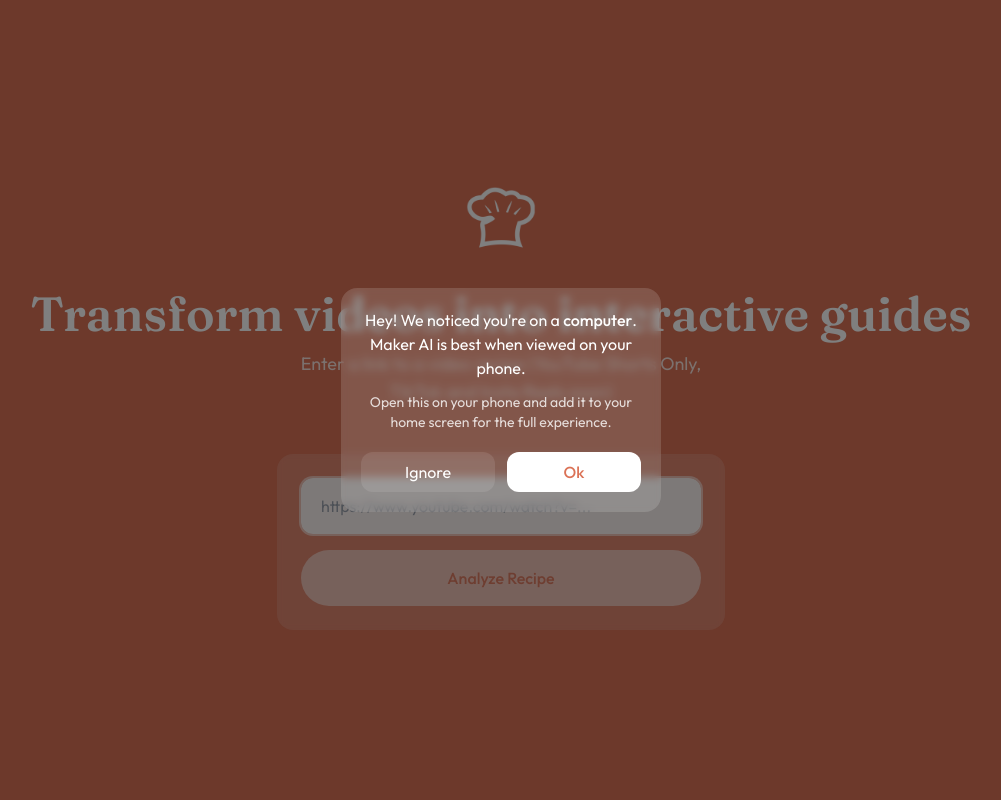
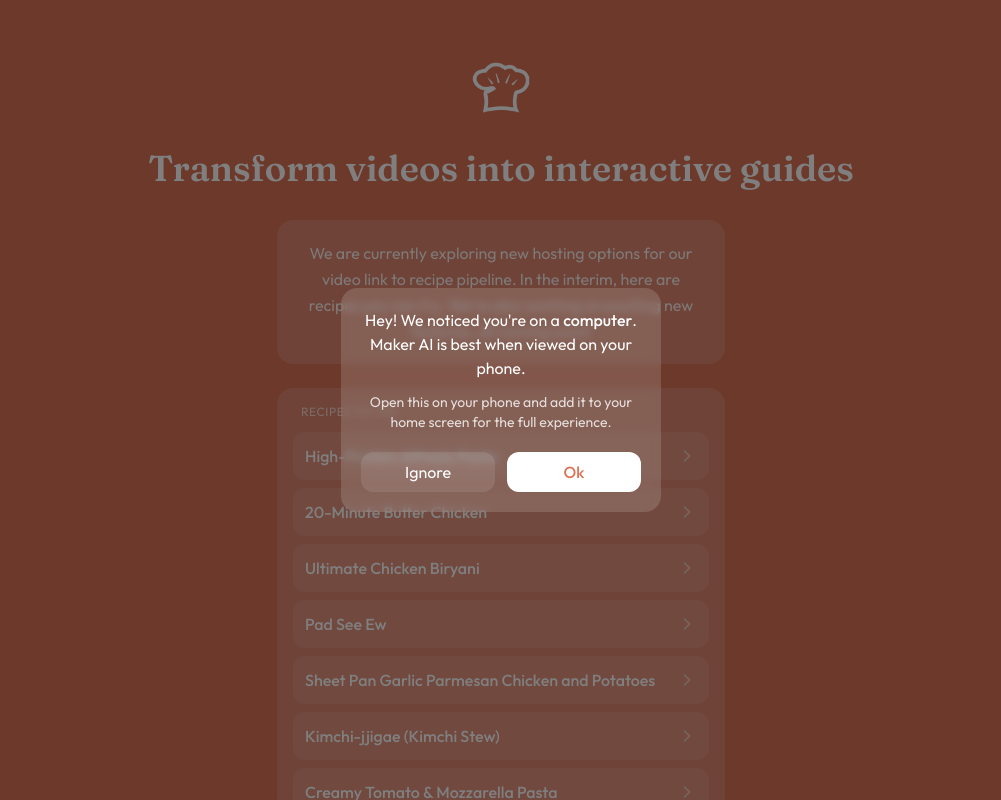
Before and after one commit to shrish346/cookingTool, a React (Vite) app in the folder frontend/: page / in a window 1280 px wide. Shown: the whole page, without its empty margins (139-1140 px from the left). Built offline with nearby package versions, Linux system fonts and the light colour scheme; no server answers.

Commit message:
created a notice mode while backend is down. this shows a notice, saying the reason why the backend is down, and just lists existing recipes that don't need the backend to be viewed (since this is done all via a cloudflare worker)

```diff
--- a/frontend/src/App.tsx
+++ b/frontend/src/App.tsx
@@ -1,14 +1,15 @@
 import { useState, useEffect, useCallback } from 'react'
 import { Analytics } from '@vercel/analytics/react'
-import { LandingView, LoadingView, RecipeView, CookingView } from './views'
+import { LandingView, BrowseView, LoadingView, RecipeView, CookingView } from './views'
 import { useSavedRecipe } from './hooks'
 import { api, ApiError } from './api/client'
 import { prefetchClips } from './api/prefetchClips'
 import { fetchStoredRecipe, requestedRecipeId } from './api/storedRecipe'
 import { trackEvent, platformFromVideoId } from './lib/analytics'
+import { SITE_NOTICE, BROWSE_RECIPES, noticeMode } from './config/site'
 import type { Recipe, StatusResponse } from './types'
 
-type AppState = 'landing' | 'loading' | 'recipe' | 'cooking'
+type AppState = 'landing' | 'browse' | 'loading' | 'recipe' | 'cooking'
 
 // How long the loading screen will wait on clip downloads before showing the recipe
 // anyway. Long enough for a handful of clips on a slow phone connection; short enough
@@ -16,10 +17,14 @@
 const CLIP_WARM_TIMEOUT_MS = 20_000
 
 export default function App() {
-  // App state
-  const [state, setState] = useState<AppState>('landing')
+  // App state. Notice mode (config/site.ts) swaps the link-entry landing for the notice
+  // and the stored-recipe list; every other state behaves identically in both modes.
+  const [state, setState] = useState<AppState>(noticeMode ? 'browse' : 'landing')
   const [isValidating, setIsValidating] = useState(false)
   const [error, setError] = useState<string>()
+
+  // The recipe being pulled out of storage from the browse list, if any.
+  const [browseLoadingId, setBrowseLoadingId] = useState<string>()
 
   // Loading state
   const [jobId, setJobId] = useState<string>()
@@ -46,7 +51,9 @@
   // On mount: `?recipe=<video_id>` reads that recipe straight from object storage and
   // skips the API entirely, so the recipe and cooking views can be worked on without
   // running the backend. It takes precedence over whatever is in localStorage.
-  // Otherwise, rehydrate the saved recipe as usual.
+  // Otherwise, rehydrate the saved recipe as usual - except in notice mode, where a
+  // returning visitor should land on the notice rather than be dropped straight back
+  // into whatever they last opened, having never seen why the pipeline is offline.
   useEffect(() => {
     const storedId = requestedRecipeId()
 
@@ -62,7 +69,7 @@
       return
     }
 
-    if (savedRecipe.recipe && state === 'landing') {
+    if (!noticeMode && savedRecipe.recipe && state === 'landing') {
       setRecipe(savedRecipe.recipe)
       setClipsReady(savedRecipe.recipe.clips_ready)
       setState('recipe')
@@ -255,6 +262,25 @@
     }
   }, [setSavedRecipe])
 
+  // Open a recipe from the browse list. Reads it straight out of object storage, the
+  // same path `?recipe=` takes - no API call, so this works with the backend down.
+  // Deliberately does not write to localStorage: that single slot belongs to a recipe
+  // the user actually generated, and notice mode doesn't rehydrate from it anyway.
+  const handleSelectStored = useCallback((videoId: string) => {
+    setError(undefined)
+    setBrowseLoadingId(videoId)
+
+    fetchStoredRecipe(videoId)
+      .then((stored) => {
+        setRecipe(stored)
+        setClipsReady(stored.clips_ready)
+        setState('recipe')
+        trackEvent('browse_recipe_opened', { platform: platformFromVideoId(videoId) })
+      })
+      .catch((err: Error) => setError(err.message))
+      .finally(() => setBrowseLoadingId(undefined))
+  }, [])
+
   // Navigation handlers
   const handleStartCooking = useCallback(() => {
     setHasStartedCooking(true)
@@ -283,7 +309,7 @@
     setProgress(0)
     setError(undefined)
     setSavedRecipe({ recipe: null, savedAt: null })
-    setState('landing')
+    setState(noticeMode ? 'browse' : 'landing')
   }, [state, setSavedRecipe])
 
   // Render current view
@@ -294,6 +320,16 @@
         <LandingView
           onSubmit={handleSubmit}
           isValidating={isValidating}
+          error={error}
+        />
+      )}
+
+      {state === 'browse' && (
+        <BrowseView
+          notice={SITE_NOTICE}
+          recipes={BROWSE_RECIPES}
+          onSelect={handleSelectStored}
+          loadingId={browseLoadingId}
           error={error}
         />
       )}
@@ -314,6 +350,8 @@
           hasStartedCooking={hasStartedCooking}
           onStartCooking={handleStartCooking}
           onRestart={handleRestart}
+          exitLabel={noticeMode ? 'Back to recipes' : undefined}
+          confirmOnExit={!noticeMode}
         />
       )}
 
--- a/frontend/src/api/storedRecipe.ts
+++ b/frontend/src/api/storedRecipe.ts
@@ -13,7 +13,14 @@
 
 import type { Recipe } from '../types'
 
-const STORAGE_BASE = import.meta.env.VITE_RECIPE_BASE_URL as string | undefined
+// The Worker host is baked in rather than required from the environment: notice mode
+// (config/site.ts) depends on this in production, and `frontend/.env` is gitignored, so
+// relying on VITE_RECIPE_BASE_URL being set on the deploy host is a silent breakage
+// waiting to happen. It's a public, credential-free URL. The env var still overrides.
+const DEFAULT_STORAGE_BASE = 'https://makerai-clips.shrishvishnu06.workers.dev'
+
+const STORAGE_BASE =
+  (import.meta.env.VITE_RECIPE_BASE_URL as string | undefined) || DEFAULT_STORAGE_BASE
 
 /** The video id to load, from `?recipe=<video_id>`. */
 export function requestedRecipeId(): string | null {
@@ -21,10 +28,6 @@
 }
 
 export async function fetchStoredRecipe(videoId: string): Promise<Recipe> {
-  if (!STORAGE_BASE) {
-    throw new Error('Set VITE_RECIPE_BASE_URL to load a recipe straight from storage.')
-  }
-
   const url = `${STORAGE_BASE.replace(/\/+$/, '')}/${videoId}/recipe.json`
   const res = await fetch(url)
 
--- /dev/null
+++ b/frontend/src/config/site.ts
@@ -0,0 +1,44 @@
+/**
+ * Notice mode — the site's one manual switch.
+ *
+ * A non-empty `SITE_NOTICE` replaces the link-entry landing with the notice plus a
+ * list of recipes that already exist in object storage. Set it back to `''` and the
+ * normal app comes straight back; nothing else needs touching.
+ *
+ * Nothing in this mode talks to the backend. Recipes and their clips are read
+ * directly from the clips Worker (see api/storedRecipe.ts), so the site keeps
+ * working with the API, Redis and the download worker all switched off.
+ */
+
+export const SITE_NOTICE =
+  "We are currently exploring new hosting options for our video link to recipe " +
+  "pipeline. In the interim, here are recipes you can try. We're also working on " +
+  'exciting new features, all coming soon!'
+
+export interface BrowseRecipe {
+  /** Object-storage prefix — the video id, namespaced (`tt-`/`ig-`) for non-YouTube. */
+  id: string
+  /** Mirrors the `title` inside that recipe's stored recipe.json. */
+  title: string
+}
+
+/**
+ * Curated: every entry here has a `{id}/recipe.json` in the bucket with clips
+ * rendered. Regenerate with `python3 scripts/list_r2_recipes.py` after processing
+ * new videos, then drop the junk/test entries it prints.
+ */
+export const BROWSE_RECIPES: ReadonlyArray<BrowseRecipe> = [
+  { id: '2KyDrqiiZdU', title: 'High-Protein Alfredo Pasta' },
+  { id: 'xRAcjC2ifAM', title: '20-Minute Butter Chicken' },
+  { id: '6Au_WwSLJ3Q', title: 'Ultimate Chicken Biryani' },
+  { id: '8NieSQurtxk', title: 'Pad See Ew' },
+  { id: 'uKEYtSlnqMI', title: 'Sheet Pan Garlic Parmesan Chicken and Potatoes' },
+  { id: 'unv5G420hqY', title: 'Kimchi-jjigae (Kimchi Stew)' },
+  { id: 'hvZs62R3VQg', title: 'Creamy Tomato & Mozzarella Pasta' },
+  { id: 'lEOlVnM9gD0', title: 'One-Pan Greek Chicken Rice Bowls' },
+  { id: '66zdFWr4C9c', title: 'Mushroom and Egg Quesadilla' },
+  { id: 'Bry3_AvtoyE', title: 'Empty Salna (South Indian Gravy)' },
+  { id: 'tt-ZP8tYb9TJ', title: 'Argentinian Steak Frites with Chimichurri' },
+]
+
+export const noticeMode = SITE_NOTICE.trim().length > 0
--- a/frontend/src/lib/analytics.ts
+++ b/frontend/src/lib/analytics.ts
@@ -16,6 +16,7 @@
   | 'cooking_started'
   | 'cooking_exited'
   | 'shared_recipe_opened'
+  | 'browse_recipe_opened'
 
 // Vercel's track() only accepts flat props whose values are string | number | boolean | null.
 type EventProps = Record<string, string | number | boolean | null>
--- /dev/null
+++ b/frontend/src/views/BrowseView.tsx
@@ -0,0 +1,122 @@
+import { ChefIcon, InstallPrompt } from '../components'
+import type { BrowseRecipe } from '../config/site'
+
+interface BrowseViewProps {
+  /** The site-wide note. Its presence is what put us in this view — see config/site.ts. */
+  notice: string
+  recipes: ReadonlyArray<BrowseRecipe>
+  onSelect: (videoId: string) => void
+  /** The recipe currently being fetched from storage, if any. */
+  loadingId?: string
+  error?: string
+}
+
+/**
+ * Notice mode's front door: the note, then the recipes already in storage.
+ *
+ * Deliberately has no URL input. While the pipeline is offline a link box would take
+ * a link and fail, which reads worse than not offering it at all.
+ */
+export function BrowseView({ notice, recipes, onSelect, loadingId, error }: BrowseViewProps) {
+  const busy = loadingId !== undefined
+
+  return (
+    // Same scroll shape as LandingView: the scroll container is the full-height element
+    // and the content sits in a min-h-full wrapper, so nothing gets clipped once the
+    // list is taller than the viewport.
+    <div className="h-full overflow-y-auto">
+      <div className="min-h-full flex flex-col items-center p-6 pb-12">
+        {/* Header */}
+        <div className="flex flex-col items-center mt-6 mb-8 animate-fade-in">
+          <ChefIcon className="w-20 h-20 mb-5" />
+          <h1 className="text-3xl md:text-4xl font-display font-semibold text-white text-center">
+            Transform videos into interactive guides
+          </h1>
+        </div>
+
+        {/* The note itself — part of the page, not a dismissible banner. */}
+        <div
+          className="w-full max-w-md glass-card p-5 mb-6 animate-slide-up"
+          style={{ animationDelay: '50ms' }}
+        >
+          <p className="text-white/90 text-center leading-relaxed">{notice}</p>
+        </div>
+
+        {/* Recipe list */}
+        <div
+          className="w-full max-w-md glass-card p-4 animate-slide-up"
+          style={{ animationDelay: '100ms' }}
+        >
+          <h2 className="text-white/70 text-xs uppercase tracking-wider px-2 pb-3">
+            Recipes to try
+          </h2>
+
+          <ul className="space-y-2">
+            {recipes.map((recipe) => {
+              const isLoading = loadingId === recipe.id
+
+              return (
+                <li key={recipe.id}>
+                  <button
+                    type="button"
+                    onClick={() => onSelect(recipe.id)}
+                    disabled={busy}
+                    className="w-full flex items-center gap-3 text-left px-3 py-3 rounded-xl
+                               bg-white/10 hover:bg-white/20 active:scale-[0.99]
+                               transition-all disabled:opacity-50
+                               disabled:hover:bg-white/10 disabled:active:scale-100"
+                  >
+                    <span className="flex-1 text-white font-medium">{recipe.title}</span>
+
+                    {isLoading ? (
+                      <svg className="animate-spin w-5 h-5 shrink-0 text-white" viewBox="0 0 24 24">
+                        <circle
+                          className="opacity-25"
+                          cx="12"
+                          cy="12"
+                          r="10"
+                          stroke="currentColor"
+                          strokeWidth="4"
+                          fill="none"
+                        />
+                        <path
+                          className="opacity-75"
+                          fill="currentColor"
+                          d="M4 12a8 8 0 018-8V0C5.373 0 0 5.373 0 12h4zm2 5.291A7.962 7.962 0 014 12H0c0 3.042 1.135 5.824 3 7.938l3-2.647z"
+                        />
+                      </svg>
+                    ) : (
+                      <svg
+                        className="w-5 h-5 shrink-0 text-white/50"
+                        viewBox="0 0 24 24"
+                        fill="none"
+                        stroke="currentColor"
+                        strokeWidth="2"
+                        strokeLinecap="round"
+                        strokeLinejoin="round"
+                        aria-hidden="true"
+                      >
+                        <path d="M9 18l6-6-6-6" />
+                      </svg>
+                    )}
+                  </button>
+                </li>
+              )
+            })}
+          </ul>
+        </div>
+
+        {error && (
+          <div className="w-full max-w-md mt-4 p-4 bg-red-500/20 border border-red-300/30 rounded-xl text-white text-center animate-fade-in">
+            {error}
+          </div>
+        )}
+      </div>
+
+      {/* Self-suppressing: renders nothing on desktop, once installed, or once dismissed.
+          Mounted here because in notice mode this view replaces Landing as the entry
+          point, and it must not be mounted anywhere that can interrupt a cook. */}
+      <InstallPrompt />
+    </div>
+  )
+}
--- a/frontend/src/views/index.ts
+++ b/frontend/src/views/index.ts
@@ -1,4 +1,5 @@
 export { LandingView } from './LandingView'
+export { BrowseView } from './BrowseView'
 export { LoadingView } from './LoadingView'
 export { RecipeView } from './RecipeView'
 export { CookingView } from './CookingView'
```
Also changed, not shown: frontend/src/views/RecipeView.tsx (+11 -2 lines), 1 other file (tests, documents, lock files or other folders).
